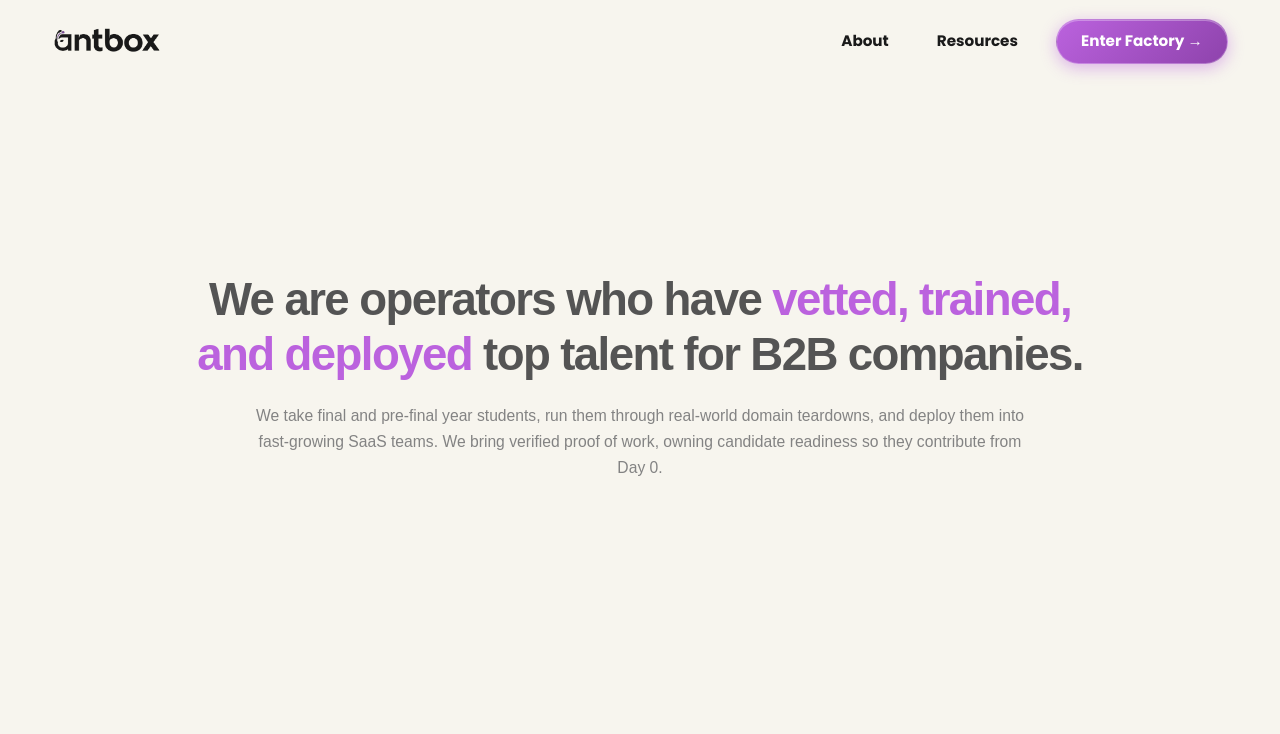
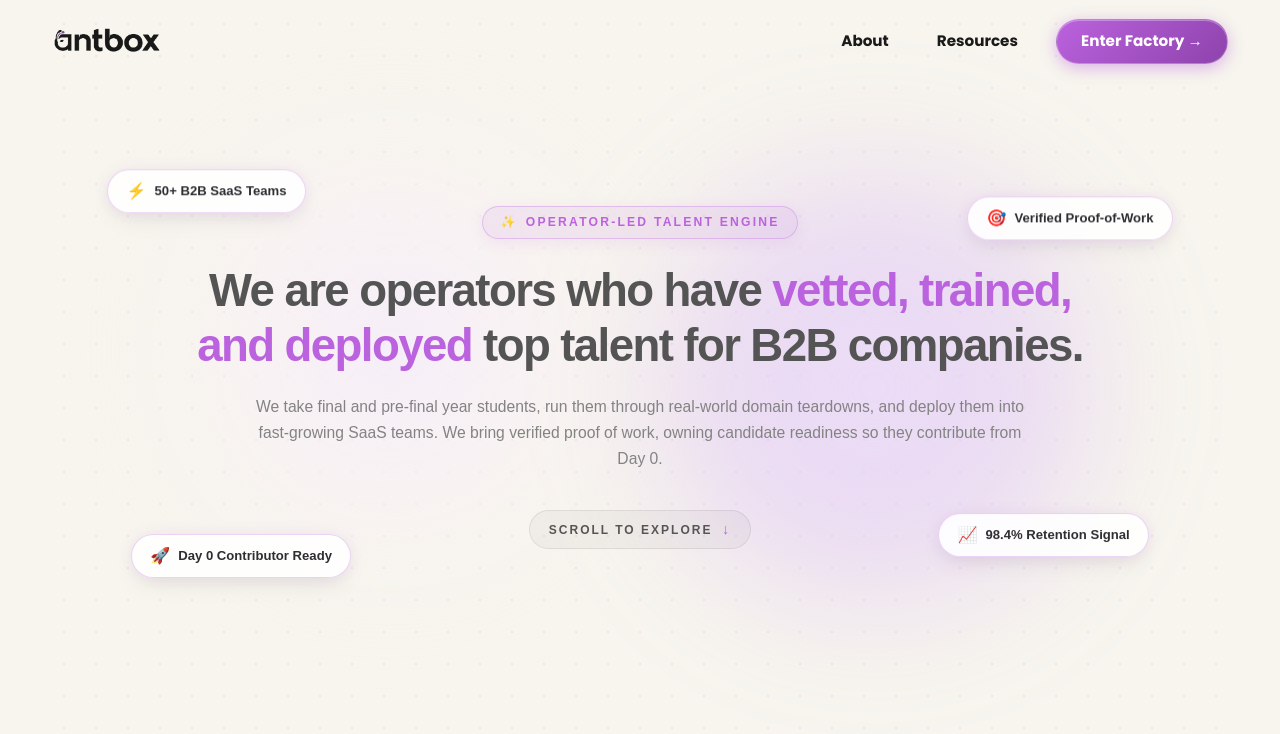
Before and after one commit to maverickjit/antbox-corporate-candidate-website, a Next.js app: page /about in a window 1280 px wide. Shown: the top 734 px of the page. Built offline with nearby package versions, Linux system fonts and the light colour scheme.

Commit message:
latest changes

```diff
--- a/src/app/about/about.module.css
+++ b/src/app/about/about.module.css
@@ -3,7 +3,7 @@
 .main {
   max-width: 1400px;
   margin: 0 auto;
-  padding: 1rem 3rem 2rem;
+  padding: 1rem 3rem 0;
   width: 100%;
 }
 
@@ -702,15 +702,16 @@
 
 .cultureStickyTrack {
   position: relative;
+  z-index: 10;
   width: 100vw;
   left: 50%;
   right: 50%;
   margin-left: -50vw;
   margin-right: -50vw;
-  height: 220vh;
-  background: transparent;
-  margin-top: 3rem;
-  margin-bottom: 2rem;
+  height: 350vh;
+  background: #0A0A0E;
+  margin-top: 0;
+  margin-bottom: 0;
 }
 
 .cultureStickyInner {
@@ -1359,6 +1360,130 @@
   min-height: calc(100vh - 80px);
   text-align: center;
   margin-bottom: 0;
+  overflow: hidden;
+  background-image: radial-gradient(rgba(187, 98, 222, 0.12) 1.2px, transparent 1.2px);
+  background-size: 32px 32px;
+  background-position: center center;
+}
+
+/* Ambient Radial Glow Blurs behind Hero */
+.operatorsGlowTopLeft {
+  position: absolute;
+  top: 15%;
+  left: 10%;
+  width: 450px;
+  height: 450px;
+  background: radial-gradient(circle, rgba(243, 232, 255, 0.8) 0%, rgba(253, 242, 248, 0.4) 50%, transparent 75%);
+  pointer-events: none;
+  filter: blur(60px);
+  z-index: 0;
+}
+
+.operatorsGlowBottomRight {
+  position: absolute;
+  bottom: 15%;
+  right: 10%;
+  width: 480px;
+  height: 480px;
+  background: radial-gradient(circle, rgba(233, 213, 255, 0.7) 0%, rgba(192, 132, 252, 0.25) 50%, transparent 75%);
+  pointer-events: none;
+  filter: blur(60px);
+  z-index: 0;
+}
+
+.heroCategoryTag {
+  display: inline-flex;
+  align-items: center;
+  gap: 0.5rem;
+  font-size: 0.76rem;
+  font-weight: 700;
+  letter-spacing: 2.2px;
+  text-transform: uppercase;
+  color: #BB62DE;
+  background: rgba(187, 98, 222, 0.1);
+  border: 1px solid rgba(187, 98, 222, 0.3);
+  border-radius: 30px;
+  padding: 0.4rem 1.1rem;
+  margin-bottom: 1.5rem;
+  box-shadow: 0 4px 15px rgba(187, 98, 222, 0.12);
+  animation: lineStaggerFadeIn 0.85s cubic-bezier(0.16, 1, 0.3, 1) 0.05s both;
+}
+
+/* Floating Immersive Trust Badges */
+.floatingTrustPill {
+  position: absolute;
+  z-index: 3;
+  display: inline-flex;
+  align-items: center;
+  gap: 0.5rem;
+  font-size: 0.82rem;
+  font-weight: 700;
+  color: #2D2D32;
+  background: rgba(255, 255, 255, 0.88);
+  backdrop-filter: blur(12px);
+  border: 1px solid rgba(187, 98, 222, 0.28);
+  border-radius: 30px;
+  padding: 0.55rem 1.15rem;
+  box-shadow: 0 10px 25px -5px rgba(0, 0, 0, 0.08), 0 0 15px rgba(187, 98, 222, 0.1);
+  transition: transform 0.3s ease, border-color 0.3s ease;
+  cursor: pointer;
+}
+
+.floatingTrustPill:hover {
+  transform: translateY(-4px) scale(1.03);
+  border-color: rgba(187, 98, 222, 0.6);
+  box-shadow: 0 14px 30px -5px rgba(187, 98, 222, 0.2);
+}
+
+.floatingPillTopLeft {
+  top: 22%;
+  left: 5%;
+}
+
+.floatingPillTopRight {
+  top: 25%;
+  right: 5%;
+}
+
+.floatingPillBottomLeft {
+  bottom: 22%;
+  left: 7%;
+}
+
+.floatingPillBottomRight {
+  bottom: 25%;
+  right: 7%;
+}
+
+/* Scroll guidance button at bottom */
+.scrollGuidancePill {
+  display: inline-flex;
+  align-items: center;
+  gap: 0.6rem;
+  margin-top: 2.2rem;
+  padding: 0.5rem 1.2rem;
+  font-size: 0.75rem;
+  font-weight: 700;
+  letter-spacing: 2px;
+  text-transform: uppercase;
+  color: #555555;
+  background: rgba(0, 0, 0, 0.03);
+  border: 1px solid rgba(0, 0, 0, 0.08);
+  border-radius: 30px;
+  transition: all 0.3s ease;
+  cursor: pointer;
+}
+
+.scrollGuidancePill:hover {
+  background: rgba(187, 98, 222, 0.1);
+  color: #BB62DE;
+  border-color: rgba(187, 98, 222, 0.3);
+}
+
+@media (max-width: 1100px) {
+  .floatingTrustPill {
+    display: none;
+  }
 }
 
 .operatorsHeaderBlock {
@@ -1373,7 +1498,7 @@
   justify-content: center;
   align-items: center;
   padding: 2rem 1.5rem;
-  z-index: 1;
+  z-index: 2;
 }
 
 @keyframes lineStaggerFadeIn {
--- a/src/app/about/page.js
+++ b/src/app/about/page.js
@@ -2,7 +2,7 @@
 import React, { useState, useEffect } from 'react';
 import Image from 'next/image';
 import Lenis from 'lenis';
-import { motion, useScroll, useTransform, useInView } from 'framer-motion';
+import { motion, useScroll, useTransform, useInView, useSpring } from 'framer-motion';
 import styles from './about.module.css';
 
 const manifestoParagraphs = [
@@ -112,14 +112,6 @@ function HorizontalSwipeValuesSection({ values }) {
     return () => unsubscribe();
   }, [scrollYProgress]);
 
-  // Smooth Natural Day to Night Background Transition (0.68 -> 0.94)
-  // Automatically & naturally changes BG color from Light Day (#FDFBF7) -> Dusk (#1A162B) -> Night (#0A0A0E)
-  const panelBg = useTransform(
-    scrollYProgress,
-    [0.68, 0.94],
-    ["#FDFBF7", "#0A0A0E"]
-  );
-
   return (
     <div ref={containerRef} className={styles.horizontalSwipeTrack} style={{ height: '360vh' }}>
       <div className={styles.horizontalStickyViewport}>
@@ -137,9 +129,9 @@ function HorizontalSwipeValuesSection({ values }) {
             </div>
           </motion.div>
 
-          {/* ── PANEL 2: Full-Screen Section with 5 Cards (Smooth Day-to-Night BG Transition) ── */}
-          <motion.div
-            style={{ backgroundColor: panelBg }}
+          {/* ── PANEL 2: Full-Screen Section with 5 Cards (Clean Light Background) ── */}
+          <div
+            style={{ backgroundColor: '#FDFBF7' }}
             className={styles.panelWhiteCards}
           >
             <div className={styles.valuesStickyContainer}>
@@ -194,7 +186,7 @@ function HorizontalSwipeValuesSection({ values }) {
                 })}
               </div>
             </div>
-          </motion.div>
+          </div>
         </motion.div>
       </div>
     </div>
@@ -350,8 +342,77 @@ function ScribbleUnderline({ children, color = "#BB62DE", active = false }) {
   );
 }
 
-function StatementCursor() {
-  return (
+function MaskedLineRevealStatement() {
+  const containerRef = React.useRef(null);
+  const isInView = useInView(containerRef, { once: true, amount: 0.3 });
+
+  const [part1, setPart1] = React.useState('');
+  const [part2, setPart2] = React.useState('');
+  const [part3, setPart3] = React.useState('');
+  const [part4, setPart4] = React.useState('');
+
+  const [activePart, setActivePart] = React.useState(0);
+  const [showUnderline, setShowUnderline] = React.useState(false);
+
+  const full1 = "AntBox is built on a simple idea: the degree was never a skill";
+  const full2 = "test — ";
+  const full3 = "it was a proxy.";
+  const full4 = "Nobody built the replacement. So we did.";
+
+  useEffect(() => {
+    if (!isInView) return;
+
+    let i1 = 0, i2 = 0, i3 = 0, i4 = 0;
+    const speed = 40;
+
+    setActivePart(1);
+
+    const t1 = setInterval(() => {
+      if (i1 < full1.length) {
+        setPart1(full1.slice(0, i1 + 1));
+        i1++;
+      } else {
+        clearInterval(t1);
+        setActivePart(2);
+        const t2 = setInterval(() => {
+          if (i2 < full2.length) {
+            setPart2(full2.slice(0, i2 + 1));
+            i2++;
+          } else {
+            clearInterval(t2);
+            setActivePart(3);
+            const t3 = setInterval(() => {
+              if (i3 < full3.length) {
+                setPart3(full3.slice(0, i3 + 1));
+                i3++;
+              } else {
+                clearInterval(t3);
+                setTimeout(() => {
+                  setActivePart(4);
+                  const t4 = setInterval(() => {
+                    if (i4 < full4.length) {
+                      setPart4(full4.slice(0, i4 + 1));
+                      i4++;
+                    } else {
+                      clearInterval(t4);
+                      setShowUnderline(true);
+                      setTimeout(() => setActivePart(0), 400);
+                    }
+                  }, speed);
+                }, 180);
+              }
+            }, speed);
+          }
+        }, speed);
+      }
+    }, speed);
+
+    return () => {
+      clearInterval(t1);
+    };
+  }, [isInView]);
+
+  const Cursor = () => (
     <motion.span
       animate={{ opacity: [1, 0] }}
       transition={{ duration: 0.4, repeat: Infinity, repeatType: 'reverse' }}
@@ -366,57 +427,12 @@ function StatementCursor() {
       }}
     />
   );
-}
-
-function MaskedLineRevealStatement() {
-  const containerRef = React.useRef(null);
-  const isInView = useInView(containerRef, { once: true, amount: 0.3 });
-
-  const [charCount, setCharCount] = React.useState(0);
-  const [showUnderline, setShowUnderline] = React.useState(false);
-
-  const full1 = "AntBox is built on a simple idea: the degree was never a skill";
-  const full2 = "test — ";
-  const full3 = "it was a proxy.";
-  const full4 = "Nobody built the replacement. So we did.";
-
-  const l1 = full1.length;
-  const l2 = full2.length;
-  const l3 = full3.length;
-  const l4 = full4.length;
-  const totalChars = l1 + l2 + l3 + l4;
-
-  useEffect(() => {
-    if (!isInView) return;
-
-    let current = 0;
-    const speed = 36;
-    const timer = setInterval(() => {
-      current++;
-      setCharCount(current);
-      if (current >= totalChars) {
-        clearInterval(timer);
-        setShowUnderline(true);
-      }
-    }, speed);
-
-    return () => clearInterval(timer);
-  }, [isInView, totalChars]);
-
-  const part1 = full1.slice(0, Math.min(charCount, l1));
-  const part2 = charCount > l1 ? full2.slice(0, Math.min(charCount - l1, l2)) : '';
-  const part3 = charCount > l1 + l2 ? full3.slice(0, Math.min(charCount - l1 - l2, l3)) : '';
-  const part4 = charCount > l1 + l2 + l3 ? full4.slice(0, Math.min(charCount - l1 - l2 - l3, l4)) : '';
-
-  const isTyping1 = charCount > 0 && charCount <= l1;
-  const isTyping23 = charCount > l1 && charCount <= l1 + l2 + l3;
-  const isTyping4 = charCount > l1 + l2 + l3 && charCount < totalChars;
 
   return (
     <div ref={containerRef} className={styles.valuesStatement} style={{ minHeight: '160px', textAlign: 'center' }}>
       <p style={{ margin: 0, textAlign: 'center' }}>
         {part1}
-        {isTyping1 && <StatementCursor />}
+        {activePart === 1 && <Cursor />}
       </p>
 
       <p style={{ margin: 0, marginTop: '0.2rem', textAlign: 'center' }}>
@@ -426,7 +442,7 @@ function MaskedLineRevealStatement() {
             {part3}
           </span>
         )}
-        {isTyping23 && <StatementCursor />}
+        {(activePart === 2 || activePart === 3) && <Cursor />}
       </p>
 
       <p style={{ margin: 0, marginTop: '0.2rem', textAlign: 'center' }}>
@@ -437,7 +453,7 @@ function MaskedLineRevealStatement() {
             </span>
           </ScribbleUnderline>
         )}
-        {isTyping4 && <StatementCursor />}
+        {activePart === 4 && <Cursor />}
       </p>
     </div>
   );
@@ -530,25 +546,61 @@ function RollingImageCardBox({ children }) {
 
 function ParallaxCultureCard() {
   const containerRef = React.useRef(null);
+  const videoRef = React.useRef(null);
+
   const { scrollYProgress } = useScroll({
     target: containerRef,
     offset: ["start end", "end end"]
   });
 
-  // Smooth scroll transformations for Full-Screen Expansion
-  const cardWidth = useTransform(scrollYProgress, [0.1, 0.65], ["85vw", "100vw"]);
-  const cardHeight = useTransform(scrollYProgress, [0.1, 0.65], ["76vh", "100vh"]);
-  const cardRadius = useTransform(scrollYProgress, [0.1, 0.65], ["36px", "0px"]);
-  const cardScale = useTransform(scrollYProgress, [0.1, 0.65], [0.92, 1.0]);
+  // Physics-based spring progress for ultra-smooth, slow transitions
+  const smoothProgress = useSpring(scrollYProgress, {
+    stiffness: 45,
+    damping: 20,
+    restDelta: 0.001
+  });
 
-  // Parallax Zoom transforms for background image / video
-  const imageScale = useTransform(scrollYProgress, [0, 0.65, 1], [1.35, 1.05, 1.0]);
-  const imageY = useTransform(scrollYProgress, [0, 1], ["-10%", "10%"]);
+  // Stage 1 (0.00 -> 0.28): Parallax Zoom Expansion into 100% Full Screen
+  const cardWidth = useTransform(smoothProgress, [0.00, 0.28], ["85vw", "100vw"]);
+  const cardHeight = useTransform(smoothProgress, [0.00, 0.28], ["76vh", "100vh"]);
+  const cardRadius = useTransform(smoothProgress, [0.00, 0.28], ["36px", "0px"]);
+  const cardScale = useTransform(smoothProgress, [0.00, 0.28], [0.92, 1.0]);
 
-  // Parallax Zoom transforms for heading typography
-  const textScale = useTransform(scrollYProgress, [0.1, 0.65], [0.88, 1.05]);
-  const textY = useTransform(scrollYProgress, [0.1, 0.65], [30, 0]);
-  const overlayOpacity = useTransform(scrollYProgress, [0.1, 0.65], [0.65, 0.4]);
+  // Stage 2A (0.28 -> 0.42): Layer 1 (Real Photo & "LIFE AT ANTBOX" Heading) minimizes slowly and fades out
+  const initialLayerOpacity = useTransform(smoothProgress, [0.28, 0.42], [1.0, 0.0]);
+  const initialLayerScale = useTransform(smoothProgress, [0.28, 0.42], [1.0, 0.82]);
+  const initialLayerY = useTransform(smoothProgress, [0.28, 0.42], [0, -30]);
+
+  // Stage 2B (0.36 -> 0.48): Layer 2 (3D Motion Video Animation Frame) smoothly fades in with depth scale
+  const videoOpacity = useTransform(smoothProgress, [0.36, 0.48], [0.0, 1.0]);
+  const videoScale = useTransform(smoothProgress, [0.36, 0.48, 1.0], [1.5, 1.35, 1.22]);
+  const videoY = useTransform(smoothProgress, [0.36, 1.0], ["-2%", "2%"]);
+
+  // Stage 3 (0.42 -> 1.00): Video movement activates ONLY when window reaches FULL SCREEN AND ONLY when scrolling!
+  useEffect(() => {
+    const video = videoRef.current;
+    if (!video) return;
+
+    // Pause auto playback so movement only occurs when scrolling
+    video.pause();
+
+    const unsubscribe = smoothProgress.on("change", (latest) => {
+      if (!video.duration || isNaN(video.duration)) return;
+
+      if (latest < 0.42) {
+        video.currentTime = 0;
+      } else {
+        // Smooth frame scrubbing across scroll
+        const videoProgress = Math.min(Math.max((latest - 0.42) / 0.58, 0), 1);
+        const targetTime = videoProgress * video.duration;
+        if (Math.abs(video.currentTime - targetTime) > 0.02) {
+          video.currentTime = targetTime;
+        }
+      }
+    });
+
+    return () => unsubscribe();
+  }, [smoothProgress]);
 
   return (
     <div ref={containerRef} className={styles.cultureStickyTrack}>
@@ -562,9 +614,19 @@ function ParallaxCultureCard() {
           }}
           className={styles.cultureHeroCard}
         >
-          {/* Parallax Zoom Background image / video wrapper */}
-          <div style={{ position: 'absolute', inset: 0, overflow: 'hidden', zIndex: 0 }}>
-            <motion.div style={{ y: imageY, scale: imageScale, width: '100%', height: '100%', position: 'relative' }}>
+          {/* Layer 1: Real Culture Hero Image + LIFE AT ANTBOX text (Initial State - Minimizes on zoom) */}
+          <motion.div
+            style={{
+              position: 'absolute',
+              inset: 0,
+              overflow: 'hidden',
+              zIndex: 2,
+              opacity: initialLayerOpacity,
+              scale: initialLayerScale,
+              y: initialLayerY,
+              pointerEvents: 'none'
+            }}
+          >
             <Image
               src="/culture-hero-real.jpg"
               alt="Life at AntBox"
@@ -572,37 +634,54 @@ function ParallaxCultureCard() {
               unoptimized
               className={styles.cultureHeroImage}
             />
-            </motion.div>
-          </div>
+            <div className={styles.cultureHeroOverlay} style={{ opacity: 0.5 }} />
 
-          <motion.div style={{ opacity: overlayOpacity }} className={styles.cultureHeroOverlay}></motion.div>
-
-          {/* Top badge */}
-          <span className={styles.cultureLabelBadge}>CULTURE & LIFE</span>
-
-          {/* Parallax Zoom Big stacked heading */}
-          <motion.div style={{ y: textY, scale: textScale }} className={styles.cultureTextBlock}>
+            {/* Prominent Stacked Heading for Initial Card */}
+            <div className={styles.cultureTextBlock}>
               <h2 className={styles.cultureStackedHeading}>
                 <span>LIFE</span>
                 <span>AT</span>
                 <span className={styles.cultureAccentLine}>ANTBOX.</span>
               </h2>
-          </motion.div>
+            </div>
 
-          {/* Bottom row */}
+            {/* Subtitle & CTA for Initial Card */}
             <div className={styles.cultureBottomRow}>
               <div className={styles.cultureSubGroup}>
                 <p className={styles.cultureSubtitle}>
-                But we do not burn out doing it.
+                  But we don't burn out doing it.
                 </p>
-              <a href="#jobs" className={styles.cultureCtaBtn}>
+                <div className={styles.cultureCtaBtn}>
                   Join the team
                   <svg width="14" height="14" viewBox="0 0 24 24" fill="none" stroke="currentColor" strokeWidth="2.5" strokeLinecap="round" strokeLinejoin="round">
                     <line x1="7" y1="17" x2="17" y2="7" /><polyline points="7 7 17 7 17 17" />
                   </svg>
-              </a>
                 </div>
               </div>
+            </div>
+          </motion.div>
+
+          {/* Layer 2: Scroll-Driven Motion Background Video Animation (Fades in as card expands) */}
+          <motion.div
+            style={{
+              position: 'absolute',
+              inset: 0,
+              overflow: 'hidden',
+              zIndex: 1,
+              opacity: videoOpacity
+            }}
+          >
+            <motion.div style={{ y: videoY, scale: videoScale, width: '100%', height: '100%', position: 'relative' }}>
+              <video
+                ref={videoRef}
+                src="/lifeatantbox-animate.mp4"
+                muted
+                playsInline
+                className={styles.cultureHeroImage}
+                style={{ objectFit: 'cover', width: '100%', height: '100%' }}
+              />
+            </motion.div>
+          </motion.div>
         </motion.div>
       </div>
     </div>
@@ -792,13 +871,70 @@ export default function About() {
 
   return (
     <main className={styles.main}>
-      {/* ── Section 1: Operators Banner (Reference Style) ── */}
+      {/* ── Section 1: Operators Hero Section (Rich Immersive Aesthetics) ── */}
       <div className={styles.operatorsHeroSection}>
+        {/* Soft Ambient Glow Blurs */}
+        <div className={styles.operatorsGlowTopLeft} />
+        <div className={styles.operatorsGlowBottomRight} />
+
+        {/* Levitating Floating Trust Badges */}
+        <motion.div
+          animate={{ y: [0, -9, 0] }}
+          transition={{ duration: 5.5, repeat: Infinity, ease: "easeInOut" }}
+          className={`${styles.floatingTrustPill} ${styles.floatingPillTopLeft}`}
+        >
+          <span style={{ fontSize: '1rem' }}>⚡</span>
+          <span>50+ B2B SaaS Teams</span>
+        </motion.div>
+
+        <motion.div
+          animate={{ y: [0, 9, 0] }}
+          transition={{ duration: 6, repeat: Infinity, ease: "easeInOut", delay: 0.5 }}
+          className={`${styles.floatingTrustPill} ${styles.floatingPillTopRight}`}
+        >
+          <span style={{ fontSize: '1rem' }}>🎯</span>
+          <span>Verified Proof-of-Work</span>
+        </motion.div>
+
+        <motion.div
+          animate={{ y: [0, -8, 0] }}
+          transition={{ duration: 5.8, repeat: Infinity, ease: "easeInOut", delay: 1 }}
+          className={`${styles.floatingTrustPill} ${styles.floatingPillBottomLeft}`}
+        >
+          <span style={{ fontSize: '1rem' }}>🚀</span>
+          <span>Day 0 Contributor Ready</span>
+        </motion.div>
+
+        <motion.div
+          animate={{ y: [0, 8, 0] }}
+          transition={{ duration: 6.2, repeat: Infinity, ease: "easeInOut", delay: 1.5 }}
+          className={`${styles.floatingTrustPill} ${styles.floatingPillBottomRight}`}
+        >
+          <span style={{ fontSize: '1rem' }}>📈</span>
+          <span>98.4% Retention Signal</span>
+        </motion.div>
+
         <div className={styles.operatorsHeaderBlock}>
-          <h2 className={styles.operatorsTitle}>
+          {/* Hero Category Badge */}
+          <div className={styles.heroCategoryTag}>
+            <span>✨</span>
+            <span>OPERATOR-LED TALENT ENGINE</span>
+          </div>
+
+          <h1 className={styles.operatorsTitle}>
             We are operators who have <span className={styles.operatorsHighlight}>vetted, trained, and deployed</span> top talent for B2B companies.
-          </h2>
+          </h1>
           <TypingSubtitle text="We take final and pre-final year students, run them through real-world domain teardowns, and deploy them into fast-growing SaaS teams. We bring verified proof of work, owning candidate readiness so they contribute from Day 0." />
+
+          {/* Scroll Guidance Indicator */}
+          <motion.div
+            animate={{ y: [0, 5, 0] }}
+            transition={{ duration: 2, repeat: Infinity, ease: "easeInOut" }}
+            className={styles.scrollGuidancePill}
+          >
+            <span>SCROLL TO EXPLORE</span>
+            <span style={{ color: '#BB62DE', fontSize: '0.9rem', fontWeight: 800 }}>↓</span>
+          </motion.div>
         </div>
       </div>
 
```
Also changed, not shown: src/app/page.js (+49 -41 lines). Lines whose indentation alone changed are shown as unchanged.
